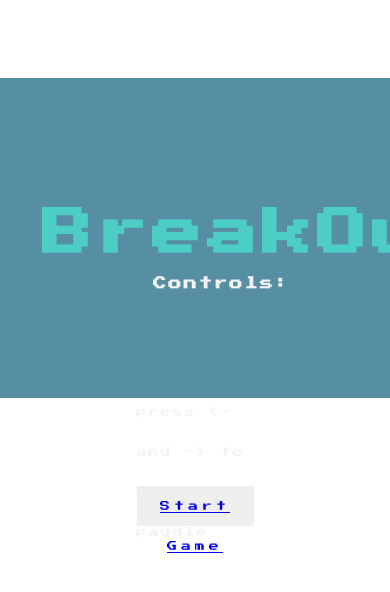
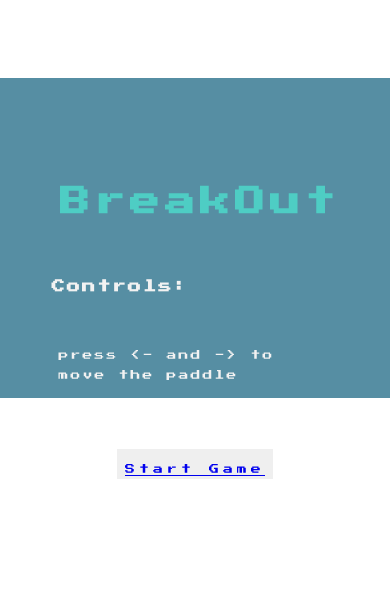
Before and after one commit to sanagustinjyra/breakout, a plain HTML site: page index.html in a window 390 px wide. Shown: the top 592 px of the page. Drawn offline with Linux system fonts and the light colour scheme.

Commit message:
breakout game

```diff
--- a/assets/css/style.css
+++ b/assets/css/style.css
@@ -92,3 +92,96 @@ button {
  	/*padding: 3rem 2rem;*/
   	flex: 1;
 }
+
+@media only screen and (max-width:620px) {
+  /* For mobile phones: */
+canvas {
+	background: #568EA3;
+	display: block;
+	margin: 20% auto;
+}
+
+h1, h5, button, p {
+	display: block;
+	margin: 20% auto;
+	display: block;
+	font-family: 'Press Start 2P', cursive;
+}
+
+h1 {
+
+  z-index: 999;
+  font-size: 30px;
+  color: #4ECDC4;
+  padding-top: 2%;
+  top: 15%;
+  left: 10px;
+  bottom: 0;
+  right: 0;
+  height: 60px;
+  text-align: center;
+  margin: auto;
+  line-height: 40px;
+  letter-spacing: 5px;
+  position: absolute;
+  margin: 3rem 2rem;
+  flex: 1;
+}
+h5 {
+  z-index: 999;
+  /*font-size: 50px;*/
+  color: #f2f2f2;
+  padding-top: 2%;
+  top: 25%;
+  left: 5%;
+  bottom: 0;
+  right: 0;
+  height: 60px;
+  /*text-align: center;*/
+  margin: auto;
+  line-height: 40px;
+  letter-spacing: 2px;
+  position: absolute;
+  margin: 3rem 2rem;
+  flex: 1;
+}
+
+p {
+	/*position: absolute;*/
+	top: -150px;
+  	left: -10%;
+  	bottom: 0;
+  	right: 0;
+  	height: 5px;
+  	color: #f2f2f2;
+  	border: none;
+  	width: 60%;
+  	/*text-align: center;*/
+  	margin: auto;
+  	font-size: 10px;
+  	line-height: 20px;
+ 	letter-spacing: 2px;
+ 	/*padding: 3rem 2rem;*/
+  	flex: 1;
+}
+button {
+	outline: none;
+	cursor: pointer;
+	position: absolute;
+	top: 10%;
+  	left: 0;
+  	bottom: 0;
+  	right: 0;
+  	height: 30px;
+  	color: white;
+  	border: none;
+  	width: 40%;
+  	text-align: center;
+  	margin: auto;
+  	font-size: 10px;
+  	line-height: 40px;
+ 	letter-spacing: 4px;
+ 	/*padding: 3rem 2rem;*/
+  	flex: 1;
+}
+}
--- a/index.html
+++ b/index.html
@@ -1,7 +1,7 @@
 <!DOCTYPE html>
 <html>
 <head>
-	<meta name="viewport" content="width=device-width">
+	<meta name="viewport" content="width=device-width, initial-scale=1.0">
 	<meta http-equiv="X-UA-Compatible" content="IE=Edge">
 	<link rel="stylesheet" type="text/css" href="./assets/css/style.css">
 	<title>Breakout</title>
```
Also changed, not shown: breakout.html (+1 -1 lines).
